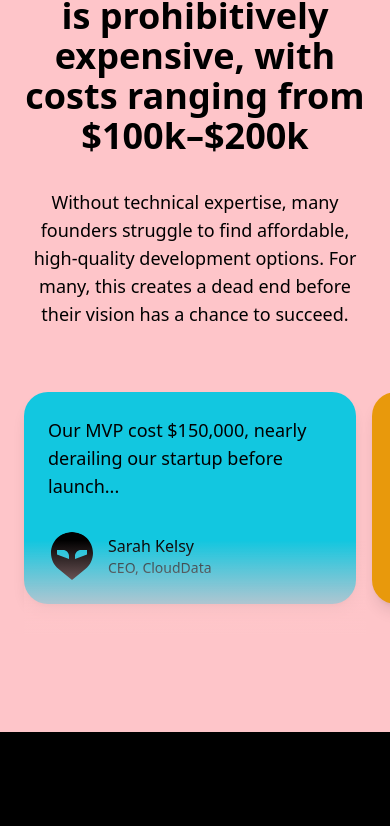
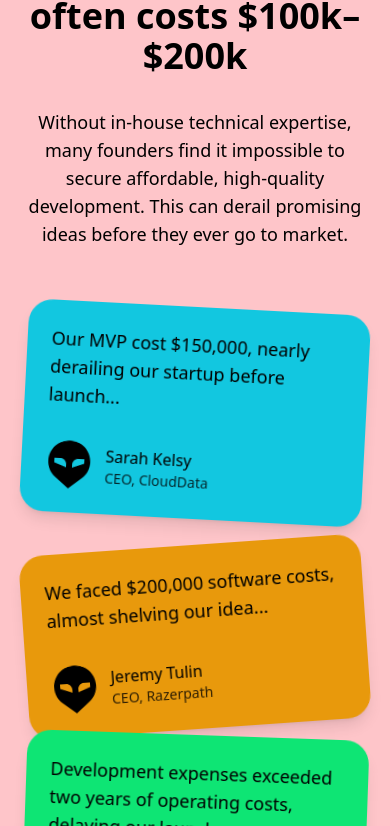
Before and after one commit to SuibhneOFoighil/molus-landing-page, a Next.js app: page / in a window 390 px wide. Shown: the part 3258-4084 px from the top of the page. Built offline with nearby package versions, Linux system fonts and the light colour scheme.

Commit message:
Enhance TheChallenge component with advanced animation and responsive design

```diff
--- a/components/TheChallenge.tsx
+++ b/components/TheChallenge.tsx
@@ -43,6 +43,51 @@ export function TheChallenge() {
   const ref = useRef(null)
   const isInView = useInView(ref, { once: true, amount: 0.3 })
 
+  const rotations = [3, -4, 2, -3] // Desktop rotations
+
+  // Animation variants for staggered children
+  const containerVariants = {
+    hidden: { opacity: 0 },
+    show: {
+      opacity: 1,
+      transition: {
+        staggerChildren: 0.4, // Increased delay between cards (was 0.15)
+        delayChildren: 0.3,   // Initial delay
+      }
+    }
+  }
+
+  const cardVariants = {
+    hidden: {
+      opacity: 0,
+      y: 20,
+      scale: 0.95,
+    },
+    show: (index: number) => ({
+      opacity: 1,
+      y: 0,
+      scale: 1,
+      rotate: rotations[index],
+      transition: {
+        duration: 0.5,
+        ease: [0.23, 1.12, 0.25, 1], // Spring-like easing
+        opacity: { duration: 0.4 },
+      }
+    })
+  }
+
+  // Modified hover animation for card-like feel
+  const hoverAnimation = {
+    scale: 1.05,
+    y: -5,
+    zIndex: 10,
+    boxShadow: "0 20px 25px -5px rgba(0, 0, 0, 0.1), 0 10px 10px -5px rgba(0, 0, 0, 0.04)",
+    transition: {
+      duration: 0.2,
+      ease: "easeOut"
+    }
+  }
+
   return (
     <motion.section
       ref={ref}
@@ -59,38 +104,86 @@ export function TheChallenge() {
         </div>
 
         <h2 className="text-4xl md:text-5xl lg:text-6xl font-bold text-center mb-8 max-w-4xl mx-auto">
-          Building software is prohibitively expensive, with costs ranging from $100k–$200k
+          Building software often costs $100k–$200k
         </h2>
 
         <p className="text-center max-w-2xl mx-auto mb-16 text-lg">
-          Without technical expertise, many founders struggle to find affordable, high-quality development options.
-          For many, this creates a dead end before their vision has a chance to succeed.
+          Without in-house technical expertise, many founders find it impossible to secure affordable, high-quality development.
+          This can derail promising ideas before they ever go to market.
         </p>
 
         <motion.div
-          initial={{ opacity: 0 }}
-          animate={isInView ? { opacity: 1 } : { opacity: 0 }}
-          transition={{ delay: 0.8, duration: 0.5 }}
+          variants={containerVariants}
+          initial="hidden"
+          animate={isInView ? "show" : "hidden"}
           className="relative"
         >
-          <div className="absolute left-0 right-0 bottom-0 h-24 bg-gradient-to-t from-[#fec5c9] to-transparent pointer-events-none md:hidden" />
-          <div className="flex overflow-x-auto pb-8 -mx-6 px-6 snap-x snap-mandatory md:grid md:grid-cols-2 lg:grid-cols-4 md:gap-6 scrollbar-hide">
+          {/* Mobile and Tablet Layout */}
+          <div className="xl:hidden">
+            <div className="grid grid-cols-1 md:grid-cols-2 gap-4 md:gap-6">
+              {testimonials.map((testimonial, index) => (
+                <motion.div
+                  key={index}
+                  custom={index}
+                  variants={cardVariants}
+                  className="transform"
+                  style={{
+                    position: 'relative',
+                    top: `${index % 2 === 0 ? -5 : 5}px`,
+                  }}
+                >
+                  <motion.div
+                    className="rounded-3xl p-6 shadow-lg h-full"
+                    style={{ backgroundColor: testimonial.color }}
+                    whileHover={hoverAnimation}
+                    whileTap={{ scale: 0.95 }}
+                  >
+                    <motion.p
+                      className="text-black text-lg font-medium mb-8"
+                      whileHover={{ scale: 1.02 }}
+                    >
+                      {testimonial.quote}
+                    </motion.p>
+                    <motion.div
+                      className="flex items-center gap-3"
+                      whileHover={{ x: 5 }}
+                    >
+                      <Image
+                        src={testimonial.image}
+                        alt={testimonial.name}
+                        width={48}
+                        height={48}
+                        className="rounded-full"
+                      />
+                      <div>
+                        <h3 className="font-medium text-black">{testimonial.name}</h3>
+                        <p className="text-sm text-black/80">{testimonial.title}</p>
+                      </div>
+                    </motion.div>
+                  </motion.div>
+                </motion.div>
+              ))}
+            </div>
+          </div>
+
+          {/* Desktop Layout */}
+          <div className="hidden xl:flex xl:gap-0 xl:justify-center xl:items-center xl:-mx-4">
             {testimonials.map((testimonial, index) => (
               <motion.div
                 key={index}
-                initial={{ opacity: 0, y: 20 }}
-                animate={isInView ? { opacity: 1, y: 0 } : { opacity: 0, y: 20 }}
-                transition={{ delay: 0.8 + index * 0.1, duration: 0.5 }}
-                className={`flex-shrink-0 w-[85vw] md:w-auto transform ${testimonial.rotate} transition-transform snap-center mr-4 md:mr-0`}
+                custom={index}
+                variants={cardVariants}
+                className="transform w-[320px] -ml-4 first:ml-0"
+                style={{
+                  position: 'relative',
+                  top: `${index % 2 === 0 ? -10 : 10}px`,
+                  zIndex: index === 0 ? 4 : 4 - index
+                }}
               >
                 <motion.div
-                  className="rounded-3xl p-6 h-full flex flex-col justify-between shadow-lg"
+                  className="rounded-3xl p-6 shadow-lg h-full"
                   style={{ backgroundColor: testimonial.color }}
-                  whileHover={{
-                    scale: 1.05,
-                    boxShadow: "0 10px 20px rgba(0,0,0,0.2)",
-                    transition: { duration: 0.3 }
-                  }}
+                  whileHover={hoverAnimation}
                   whileTap={{ scale: 0.95 }}
                 >
                   <motion.p
```
